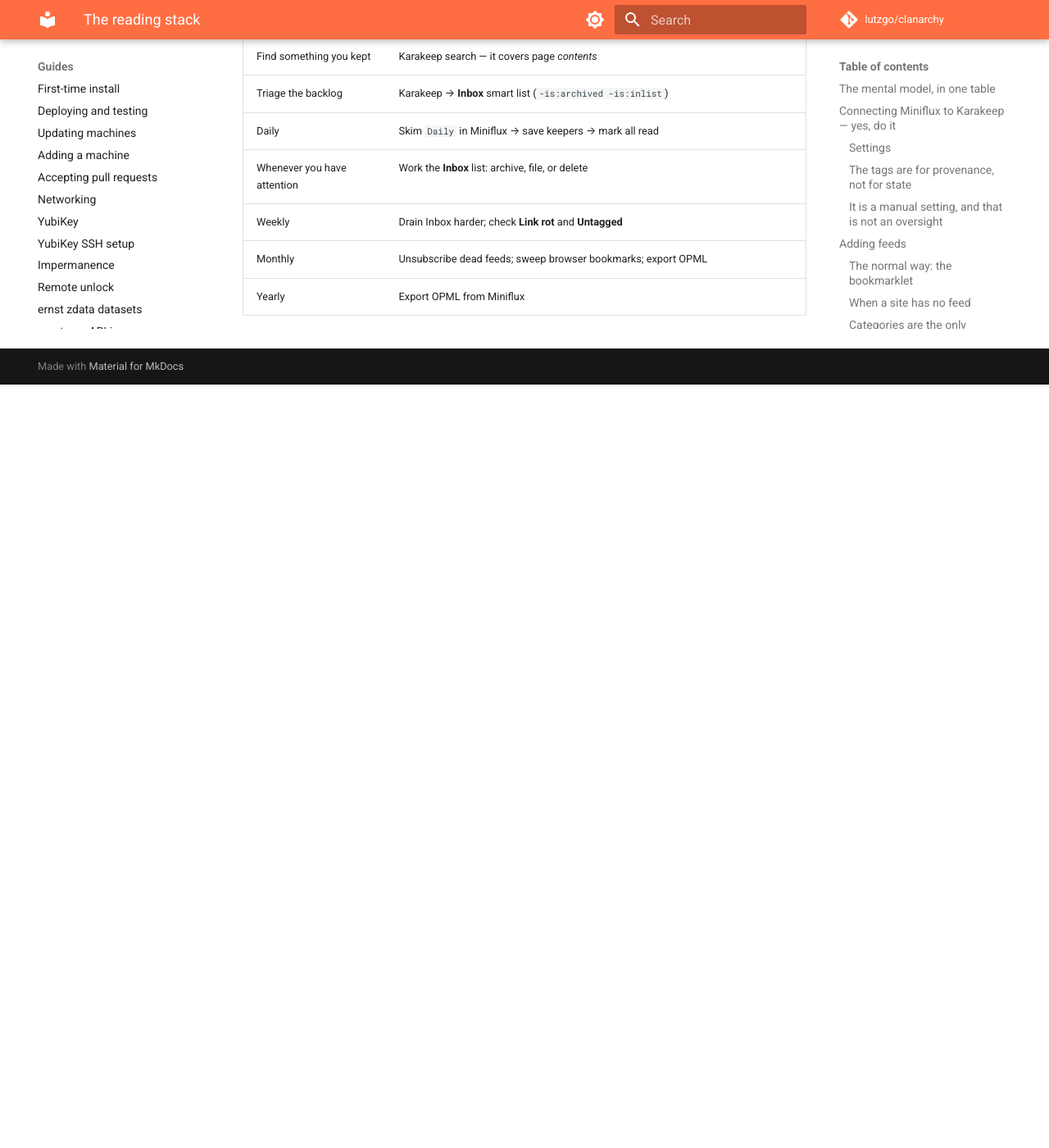
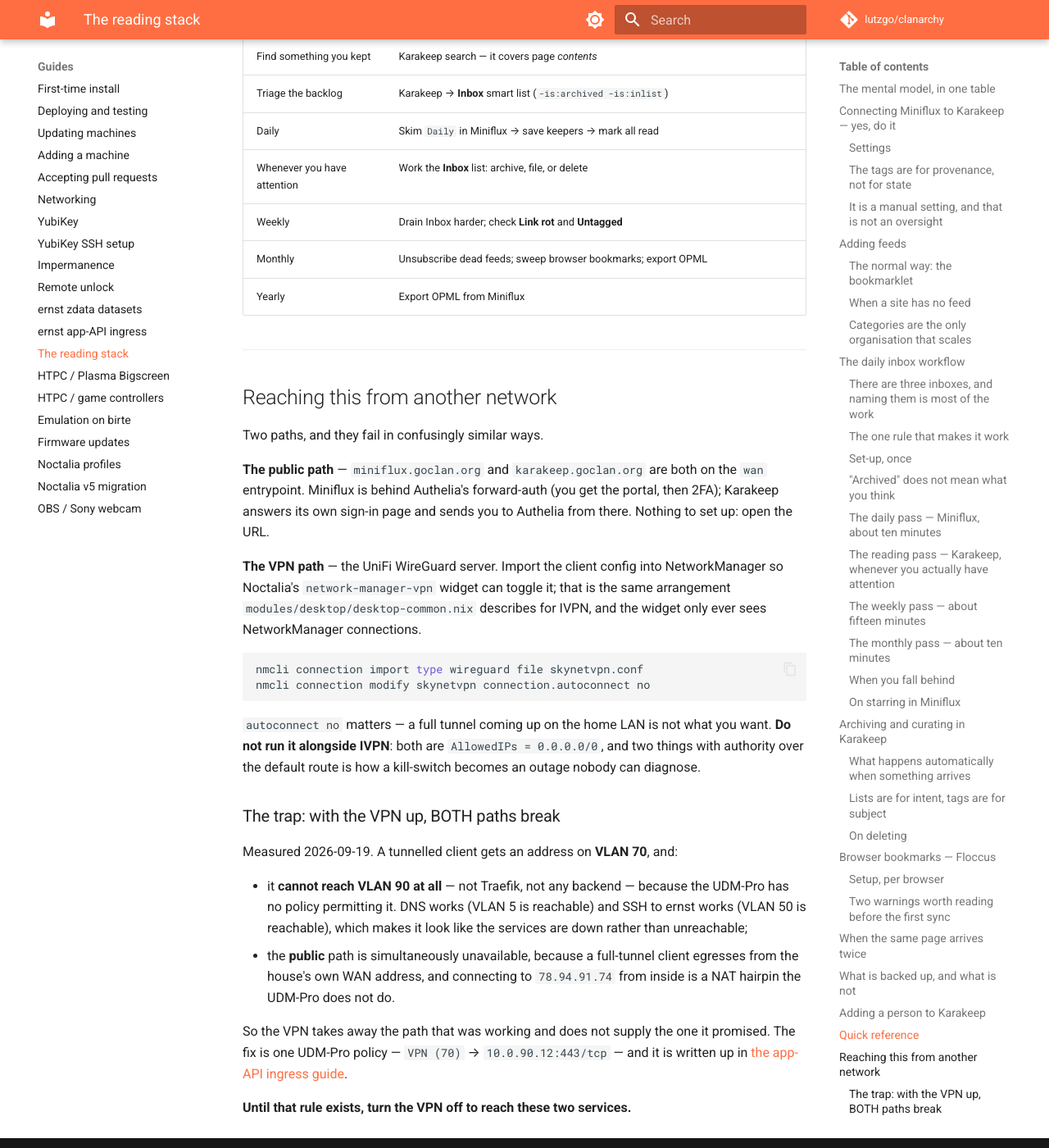
Before and after one commit to lutzgo/clanarchy, an MkDocs documentation site: the page built from docs/guides/reading-stack.md, in a window 1280 px wide and 1400 px high, scrolled down 11151 px. Shown: the whole window at 82% size. Built offline with MkDocs 1.6.1 and Material for MkDocs 9.7.7, drawn with Linux system fonts in a browser that asks for light colours; comment, search, counter and statistics services are not loaded; before the commit the page ends 11620 px from its top, so only the background shows below that.

Commit message:
Record why the VPN breaks both paths to these services at once
Measured from a UniFi WireGuard client at 10.0.70.2 on 2026-09-19,
after M27's deploy landed and miniflux.goclan.org still would not load.

The deploy was fine. Traefik answers the name with a 302 to Authelia
from inside its own namespace, which is exactly the protectedHosts
behaviour the change was for.

What fails is the network position. A tunnelled client lands on VLAN 70
and cannot reach VLAN 90 at all — not Traefik on .12, not any backend,
not by ping. VLAN 5 and VLAN 50 ARE reachable, so DNS resolves and SSH
to ernst works, which makes the services look down rather than
unreachable and sends people to DNS, to Traefik and to the container
firewalls in that order. It is none of them: the UDM-Pro simply has no
policy permitting VPN → Services.

The trap is that the public path fails at the same moment and for an
unrelated reason. A full-tunnel client egresses from the house's own WAN
address, so reaching 78.94.91.74 from inside is a NAT hairpin the
UDM-Pro does not perform. So the VPN removes the path that was working
and does not provide the one it promised, and neither failure names its
cause. That also explains why karakeep.goclan.org stopped working at the
same time despite nothing about it changing.

The fix is one narrow zone policy — VPN (70) → 10.0.90.12:443/tcp —
Traefik and nothing else, matching the permanent Allow Traefik rule that
replaced L1/L2. Opening VLAN 70 → VLAN 90 wholesale would hand every
tunnelled device the backends directly and undo M5's backend-bypass
hardening for exactly the clients most likely to belong to someone else.

Neither guide mentioned VLAN 70 anywhere before this.

Co-Authored-By: Claude Opus 5 <noreply@anthropic.com>
Claude-Session: https://claude.ai/code/session_019YNqnrNjSVpXZpVQbUPCtL

````diff
--- a/docs/guides/reading-stack.md
+++ b/docs/guides/reading-stack.md
@@ -453,3 +453,48 @@ it to minutes.
 | Weekly | Drain Inbox harder; check **Link rot** and **Untagged** |
 | Monthly | Unsubscribe dead feeds; sweep browser bookmarks; export OPML |
 | Yearly | Export OPML from Miniflux |
+
+---
+
+## Reaching this from another network
+
+Two paths, and they fail in confusingly similar ways.
+
+**The public path** — `miniflux.goclan.org` and `karakeep.goclan.org` are both
+on the `wan` entrypoint. Miniflux is behind Authelia's forward-auth (you get
+the portal, then 2FA); Karakeep answers its own sign-in page and sends you to
+Authelia from there. Nothing to set up: open the URL.
+
+**The VPN path** — the UniFi WireGuard server. Import the client config into
+NetworkManager so Noctalia's `network-manager-vpn` widget can toggle it; that
+is the same arrangement `modules/desktop/desktop-common.nix` describes for
+IVPN, and the widget only ever sees NetworkManager connections.
+
+```bash
+nmcli connection import type wireguard file skynetvpn.conf
+nmcli connection modify skynetvpn connection.autoconnect no
+```
+
+`autoconnect no` matters — a full tunnel coming up on the home LAN is not what
+you want. **Do not run it alongside IVPN**: both are `AllowedIPs = 0.0.0.0/0`,
+and two things with authority over the default route is how a kill-switch
+becomes an outage nobody can diagnose.
+
+### The trap: with the VPN up, BOTH paths break
+
+Measured 2026-09-19. A tunnelled client gets an address on **VLAN 70**, and:
+
+- it **cannot reach VLAN 90 at all** — not Traefik, not any backend — because
+  the UDM-Pro has no policy permitting it. DNS works (VLAN 5 is reachable) and
+  SSH to ernst works (VLAN 50 is reachable), which makes it look like the
+  services are down rather than unreachable;
+- the **public** path is simultaneously unavailable, because a full-tunnel
+  client egresses from the house's own WAN address, and connecting to
+  `78.94.91.74` from inside is a NAT hairpin the UDM-Pro does not do.
+
+So the VPN takes away the path that was working and does not supply the one it
+promised. The fix is one UDM-Pro policy — `VPN (70)` → `10.0.90.12:443/tcp` —
+and it is written up in
+[the app-API ingress guide](ernst-app-api-ingress.md#vpn-clients-land-on-vlan-70-and-cannot-reach-vlan-90-by-default).
+
+**Until that rule exists, turn the VPN off to reach these two services.**
````
Also changed, not shown: docs/guides/ernst-app-api-ingress.md (+35 -0 lines).
